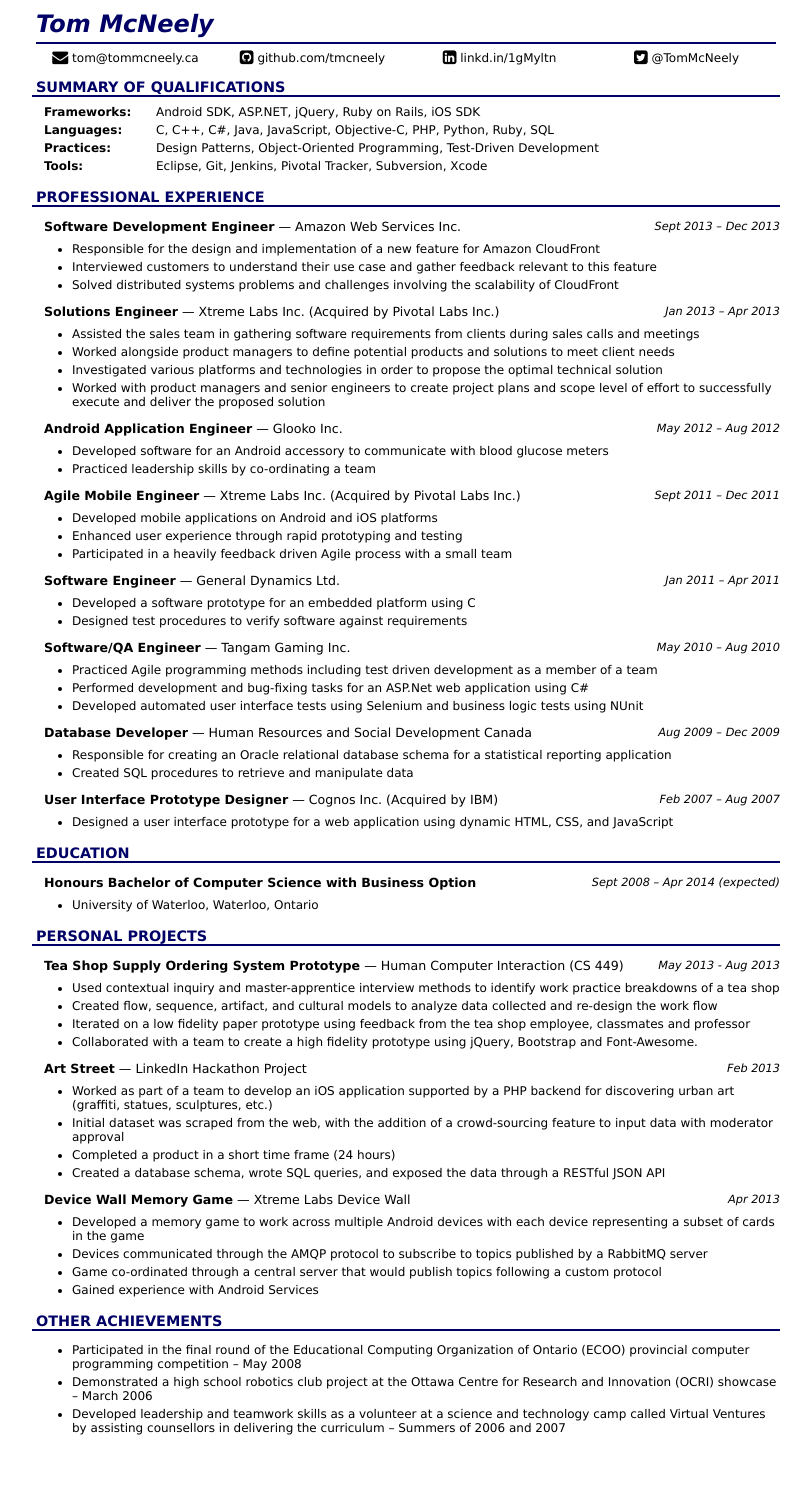
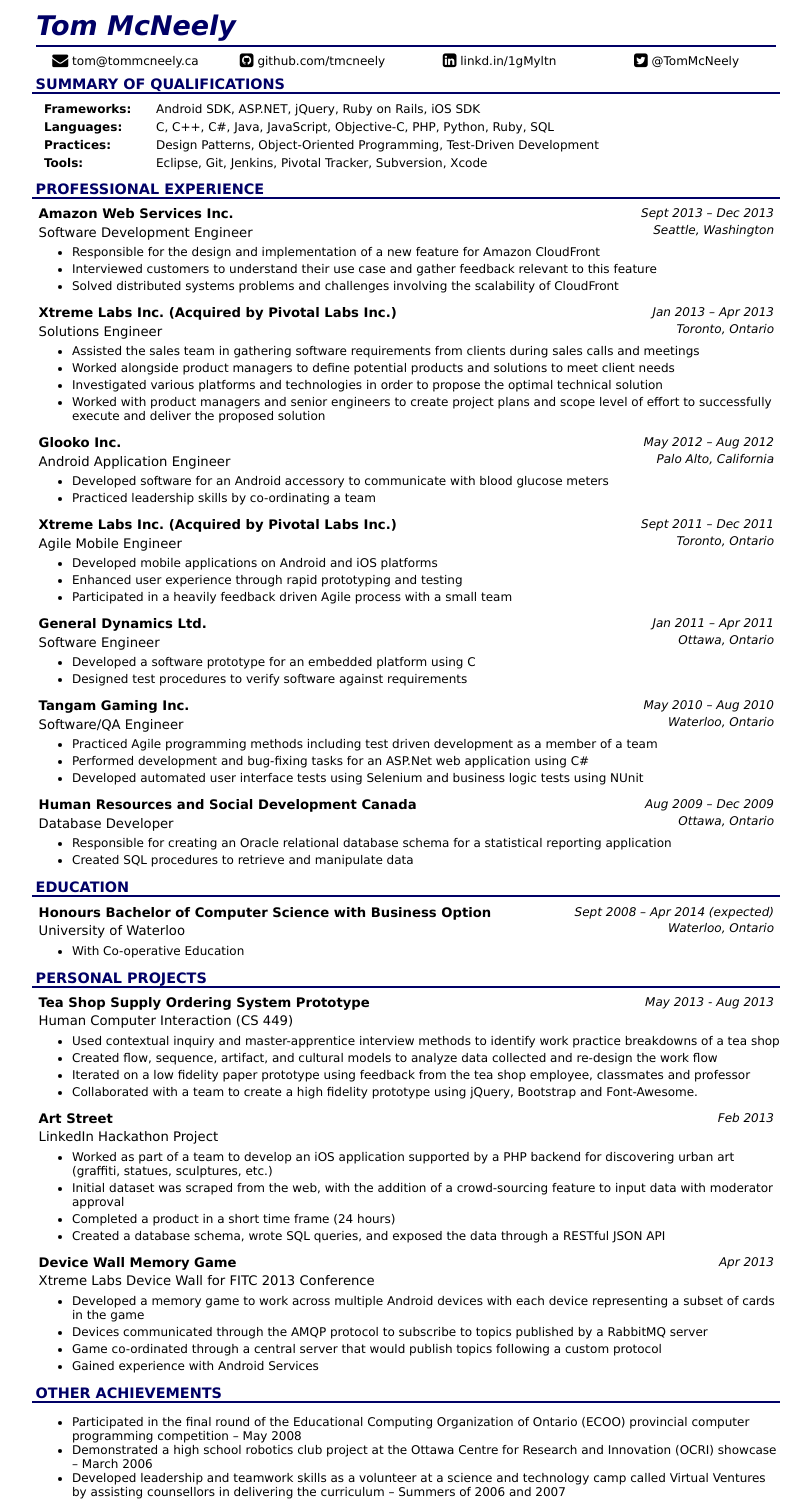
Before and after one commit to tmcneely/tmcneely.github.io, a Jekyll site: the page resume/index.html, which Jekyll copies as it is, in a window 1280 px wide. Shown: the whole page, without its empty margins (234-1045 px from the left). Built offline with Jekyll 4.4.1, drawn with Linux system fonts in a browser that asks for light colours; nearby versions of some CDN libraries; before the commit the page ends 1445 px from its top, so only the background shows below that.

Commit message:
Added cites to jobs and modified the formatting

```diff
--- a/resume/index.html
+++ b/resume/index.html
@@ -23,18 +23,11 @@
     #resume-header h1 {
         border-bottom: 2px solid #000066;
         color: #000066;
-        font-size: 2.0em;
+        font-size: 2.25em;
         font-style: italic;
         font-weight: bold;
         margin: 0 3pt 0 3pt;
         padding: 0 0 3pt 0;
-    }
-
-    #resume-header h2 {
-        color: #000066;
-        font-size: 1.1em;
-        font-weight: bold;
-        margin: 3pt;
     }
 
     #resume-header #links {
@@ -55,16 +48,12 @@
         text-decoration: none;
     }
 
-    #resume-body {
-        clear: both;
-    }
-
-    #resume-body h3 {
+    #resume-body h2 {
         border-bottom: 2px solid #000066;
         color: #000066;
         font-size: 1.2em;
-        margin: 12pt 0 6pt 0;
-        padding: 0 0 0 3pt;
+        margin: 0.75em 0 0.5em 0;
+        padding: 0 0 0 0.25em;
     }
 
     #summary-of-qualifications {
@@ -84,32 +73,56 @@
         width: 100px;
     }
 
-    #resume-body ul {
-        margin: 3pt 0 3pt 0;
-        padding-top: 3pt;
+    .job, .school, .project {
+        padding-top: 2.0em;
+        position: relative;
     }
 
-    #resume-body ul li {
-        margin: 0 0 3pt 0;
+    .job h3, .school h3, .project h3,
+    .job h4, .school h4, .project h4,
+    .job h5, .school h5, .project h5,
+    .job h6, .school h6, .project h6 {
+        font-size: 1.1em;
+        font-weight: normal;
+        margin: 0;
+        padding: 0;
+        position: absolute;
+        top: 0;
     }
 
-    #resume-body div.sub-heading {
-        clear: both;
-        font-size: 1.05em;
-        text-indent: -9pt;
-        margin: 9pt 0 0 18pt;
+    .job h3, .school h3, .project h3,
+    .job h4, .school h4, .project h4 {
+        left: 0.5em;
     }
 
-    #resume-body span.resume-date {
-        float: right;
-        font-size: 0.9em;
+    .job h5, .school h5, .project h5,
+    .job h6, .school h6, .project h6 {
+        font-size: 1.0em;
+        text-align: right;
         font-style: italic;
-        text-align: right;
-        text-indent: 0;
+        right: 0.5em;
     }
 
-    #other-acheievements {
-        padding-top: 3pt;
+    .job h4, .school h4, .project h4,
+    .job h6, .school h6, .project h6 {
+        top: 1.4em;
+    }
+
+    .job h3, .school h3, .project h3 {
+        font-weight: bold;
+    }
+
+    .job ul li, .school ul li, .project ul li {
+        padding-top: 0.25em;
+    }
+
+    #other-acheievements ul {
+        margin: 0.25em 0 0.25em 0;
+        padding-top: 0.25em;
+    }
+
+    #other-acheievements ul li {
+        margin: 0 0 0.25em 0;
     }
 
     @media screen and (min-width: 768px) {
@@ -156,7 +169,7 @@
 
     <div id="resume-body">
 
-        <h3>SUMMARY OF QUALIFICATIONS</h3>
+        <h2>SUMMARY OF QUALIFICATIONS</h2>
 
         <div id="summary-of-qualifications">
 
@@ -170,21 +183,37 @@
 
         </div>
 
-        <h3>PROFESSIONAL EXPERIENCE</h3>
+        <h2>PROFESSIONAL EXPERIENCE</h2>
 
-        <div class="sub-heading"><b>Software Development Engineer</b> &mdash; Amazon Web Services Inc.<span class="resume-date">Sept 2013 &ndash; Dec 2013</span></div>
+        <div class="job">
+
+            <h3>Amazon Web Services Inc.</h3>
+
+            <h4>Software Development Engineer</h4>
+
+            <h5>Sept 2013 &ndash; Dec 2013</h5>
+
+            <h6>Seattle, Washington</h6>
 
             <ul>
-
                 <li>Responsible for the design and implementation of a new feature for Amazon CloudFront</li>
 
                 <li>Interviewed customers to understand their use case and gather feedback relevant to this feature</li>
 
                 <li>Solved distributed systems problems and challenges involving the scalability of CloudFront</li>
-
             </ul>
 
-        <div class="sub-heading"><b>Solutions Engineer</b> &mdash; Xtreme Labs Inc. (Acquired by Pivotal Labs Inc.)<span class="resume-date">Jan 2013 &ndash; Apr 2013</span></div>
+        </div>
+
+        <div class="job">
+
+            <h3>Xtreme Labs Inc. (Acquired by Pivotal Labs Inc.)</h3>
+
+            <h4>Solutions Engineer</h4>
+
+            <h5>Jan 2013 &ndash; Apr 2013</h5>
+
+            <h6>Toronto, Ontario</h6>
 
             <ul>
 
@@ -198,7 +227,17 @@
 
             </ul>
 
-        <div class="sub-heading"><b>Android Application Engineer</b> &mdash; Glooko Inc.<span class="resume-date">May 2012 &ndash; Aug 2012</span></div>
+        </div>
+
+        <div class="job">
+
+            <h3>Glooko Inc.</h3>
+
+            <h4>Android Application Engineer</h4>
+
+            <h5>May 2012 &ndash; Aug 2012</h5>
+
+            <h6>Palo Alto, California</h6>
 
             <ul>
 
@@ -208,7 +247,17 @@
 
             </ul>
 
-        <div class="sub-heading"><b>Agile Mobile Engineer</b> &mdash;  Xtreme Labs Inc. (Acquired by Pivotal Labs Inc.)<span class="resume-date">Sept 2011 &ndash; Dec 2011</span></div>
+        </div>
+
+        <div class="job">
+
+            <h3>Xtreme Labs Inc. (Acquired by Pivotal Labs Inc.)</h3>
+
+            <h4>Agile Mobile Engineer</h4>
+
+            <h5>Sept 2011 &ndash; Dec 2011</h5>
+
+            <h6>Toronto, Ontario</h6>
 
             <ul>
 
@@ -220,7 +269,17 @@
 
             </ul>
 
-        <div class="sub-heading"><b>Software Engineer</b> &mdash; General Dynamics Ltd.<span class="resume-date">Jan 2011 &ndash; Apr 2011</span></div>
+        </div>
+
+        <div class="job">
+
+            <h3>General Dynamics Ltd.</h3>
+
+            <h4>Software Engineer</h4>
+
+            <h5>Jan 2011 &ndash; Apr 2011</h5>
+
+            <h6>Ottawa, Ontario</h6>
 
             <ul>
 
@@ -230,46 +289,79 @@
 
             </ul>
 
-        <div class="sub-heading"><b>Software/QA Engineer</b> &mdash; Tangam Gaming Inc.<span class="resume-date">May 2010 &ndash; Aug 2010</span></div>
+        </div>
+
+        <div class="job">
+
+            <h3>Tangam Gaming Inc.</h3>
+
+            <h4>Software/QA Engineer</h4>
+
+            <h5>May 2010 &ndash; Aug 2010</h5>
+
+            <h6>Waterloo, Ontario</h6>
 
             <ul>
+
                 <li>Practiced Agile programming methods including test driven development as a member of a team</li>
 
                 <li>Performed development and bug-fixing tasks for an ASP.Net web application using C#</li>
 
                 <li>Developed automated user interface tests using Selenium and business logic tests using NUnit</li>
+
             </ul>
 
-        <div class="sub-heading"><b>Database Developer</b> &mdash; Human Resources and Social Development Canada<span class="resume-date">Aug 2009 &ndash; Dec 2009</span></div>
+        </div>
+
+        <div class="job">
+
+            <h3>Human Resources and Social Development Canada</h3>
+
+            <h4>Database Developer</h4>
+
+            <h5>Aug 2009 &ndash; Dec 2009</h5>
+
+            <h6>Ottawa, Ontario</h6>
 
             <ul>
+
                 <li>Responsible for creating an Oracle relational database schema for a statistical reporting application</li>
 
                 <li>Created SQL procedures to retrieve and manipulate data</li>
 
             </ul>
 
-        <div class="sub-heading"><b>User Interface Prototype Designer</b> &mdash; Cognos Inc. (Acquired by IBM)<span class="resume-date">Feb 2007 &ndash; Aug 2007</span></div>
-
-        <ul>
-            <li>Designed a user interface prototype for a web application using dynamic HTML, CSS, and JavaScript</li>
-        </ul>
+        </div>
 
         <div class="page-break"></div>
 
-        <h3>EDUCATION</h3>
+        <h2>EDUCATION</h2>
 
-        <div class="sub-heading"><b>Honours Bachelor of Computer Science with Business Option</b><span class="resume-date">Sept 2008 &ndash; Apr 2014 (expected)</span></div>
+        <div class="school">
+
+            <h3>Honours Bachelor of Computer Science with Business Option</h3>
+
+            <h4>University of Waterloo</h4>
+
+            <h5>Sept 2008 &ndash; Apr 2014 (expected)</h5>
+
+            <h6>Waterloo, Ontario</h6>
 
             <ul>
-
-            <li>University of Waterloo, Waterloo, Ontario</li>
-
+                <li>With Co-operative Education</li>
             </ul>
 
-        <h3>PERSONAL PROJECTS</h3>
+        </div>
 
-        <div class="sub-heading"><b>Tea Shop Supply Ordering System Prototype</b> &mdash; Human Computer Interaction (CS 449)<span class="resume-date">May 2013 - Aug 2013</span></div>
+        <h2>PERSONAL PROJECTS</h2>
+
+        <div class="project">
+
+            <h3>Tea Shop Supply Ordering System Prototype</h3>
+
+            <h4>Human Computer Interaction (CS 449)</h4>
+
+            <h5>May 2013 - Aug 2013</h5>
 
             <ul>
 
@@ -283,7 +375,15 @@
 
             </ul>
 
-        <div class="sub-heading"><b>Art Street</b> &mdash; LinkedIn Hackathon Project<span class="resume-date">Feb 2013</span></div>
+        </div>
+
+        <div class="project">
+
+            <h3>Art Street</h3>
+
+            <h4>LinkedIn Hackathon Project</h4>
+
+            <h5>Feb 2013</h5>
 
             <ul>
 
@@ -297,7 +397,15 @@
 
             </ul>
 
-        <div class="sub-heading"><b>Device Wall Memory Game</b> &mdash; Xtreme Labs Device Wall<span class="resume-date">Apr 2013</span></div>
+        </div>
+
+        <div class="project">
+
+            <h3>Device Wall Memory Game</h3>
+
+            <h4>Xtreme Labs Device Wall for FITC 2013 Conference</h4>
+
+            <h5>Apr 2013</h5>
 
             <ul>
 
@@ -310,8 +418,9 @@
                 <li>Gained experience with Android Services</li>
 
             </ul>
+        </div>
 
-        <h3>OTHER ACHIEVEMENTS</h3>
+        <h2>OTHER ACHIEVEMENTS</h2>
 
         <ul id="other-acheievements">
 
```
Lines whose indentation alone changed are shown as unchanged.
